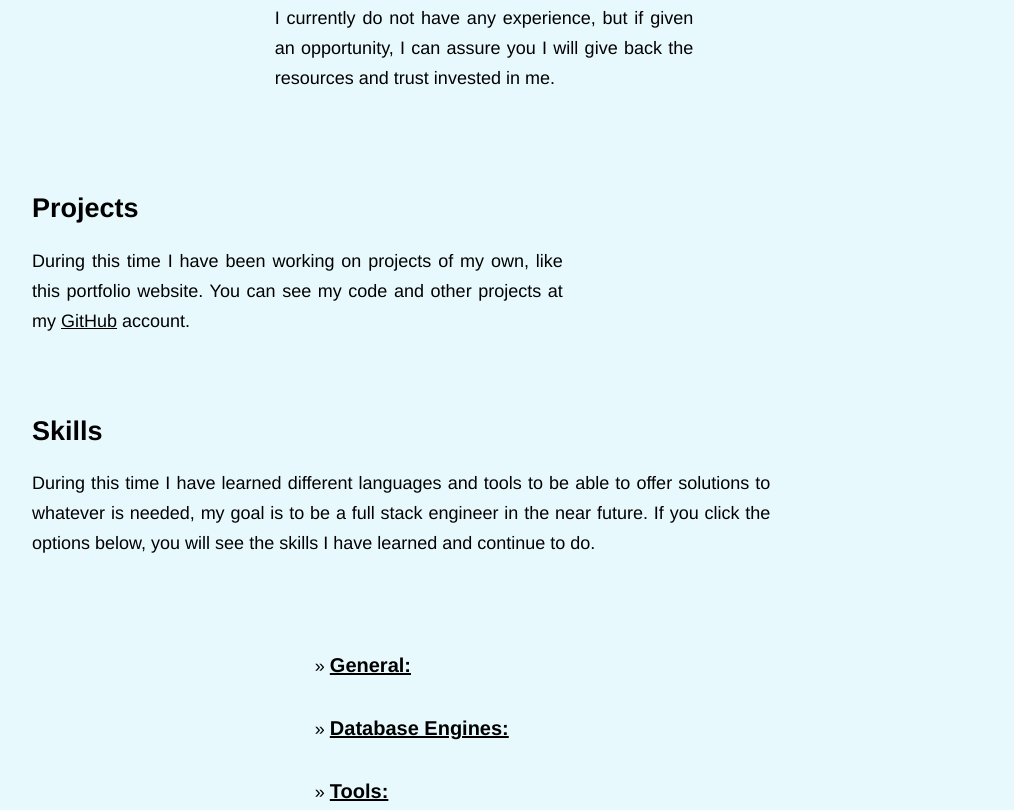
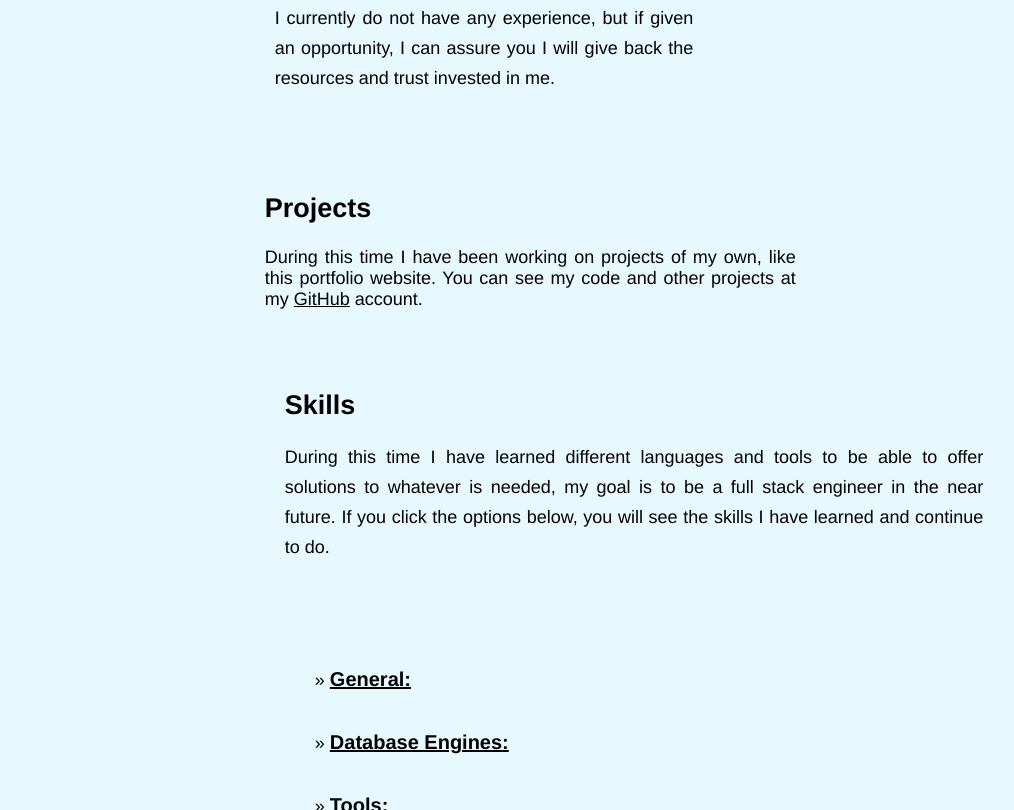
Before and after one commit to allanreyesara/allanreyesara.github.io, a website: page index.html in a window 1280 px wide. Shown: the part 666-1476 px from the top of the page, without its empty margins (6-1020 px from the left). Drawn offline with Linux system fonts and the light colour scheme.

Commit message:
Changed CSS skills container

```diff
--- a/style.css
+++ b/style.css
@@ -82,8 +82,6 @@ nav h2 {
     width: 60%;
     margin: auto;
     text-align: justify;
-    margin: 20px;
-    line-height: 30px;
 }
 
 #projects a {
@@ -107,8 +105,6 @@ nav h2 {
     margin: auto;
     width: 60%;
     text-align: justify;
-    margin: 20px;
-    line-height: 30px;
 }
 
 .skills-container {
@@ -179,6 +175,10 @@ nav h2 {
     min-height: 100px;
 }
 
+.skills-text-container {
+    margin: 20px;
+    line-height: 30px;
+}
 
 /* Contact */
 
```
